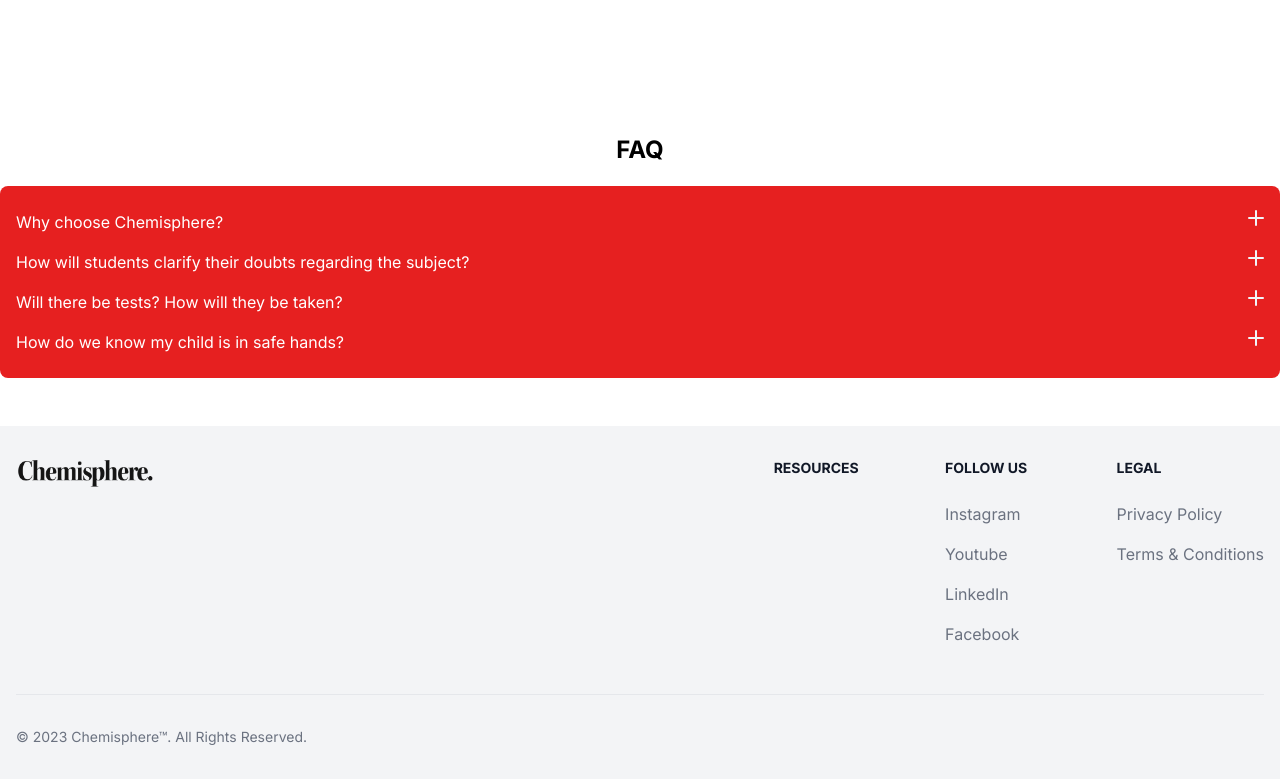
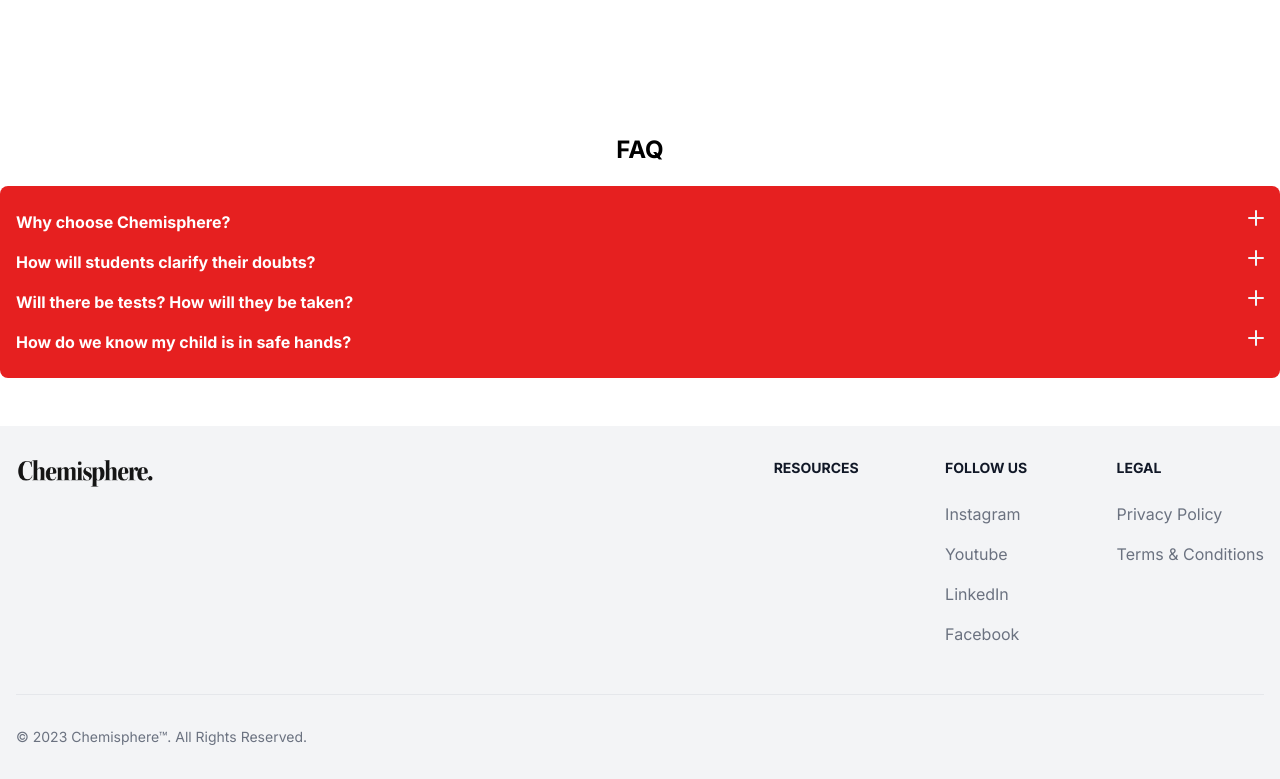
Before and after one commit to aryannpanchal/chemisphere-official-website, a Next.js app: page / in a window 1280 px wide. Shown: the part 1764-2543 px from the top of the page. Built offline with nearby package versions, Linux system fonts and the light colour scheme.

Commit message:
Update FAQ.jsx

```diff
--- a/components/FAQ.jsx
+++ b/components/FAQ.jsx
@@ -9,24 +9,24 @@ const FAQ = () => {
       </div>
       <div className="p-4 bg-chemisphere rounded-lg text-white">
         <Accordion
-          title="Why choose Chemisphere?"
+          title={<h1 className='font-bold'>Why choose Chemisphere?</h1>}
           answer="Choose Chemisphere for a captivating chemistry learning experience! Learn from professionals with a decade of mentoring success. Enjoy engaging live classes, meticulous class notes, and track progress with regular assessments and examinations. Elevate your marks and embrace the joy of learning chemistry!"
-          className='font-bold text-left' // Added text-left class
+          className='lg:text-left gap-14' // Removed font-bold from here
         />
         <Accordion
-          title="How will students clarify their doubts regarding the subject?"
+          title={<h1 className='font-bold'>How will students clarify their doubts?</h1>}
           answer="Despite the higher number of hours at other institutes, the challenge lies in providing personalized attention to each student. We are committed to ensuring that students have direct communication with the teacher for doubt clarification through platforms like Telegram and WhatsApp. This allows for a more individualized and focused learning experience."
-          className='font-bold text-left' // Added text-left class
+          className='lg:text-left' // Removed font-bold from here
         />
         <Accordion
-          title="Will there be tests? How will they be taken?"
+          title={<h1 className='font-bold'>Will there be tests? How will they be taken?</h1>}
           answer="Our coaching program leverages technology to enhance the learning experience. The Android/iOS app facilitates a convenient platform for conducting tests and enables parents to track their child's performance. This integration of technology ensures a modern and efficient learning environment. All the reports of the tests are also shared with the parent so that their performance is tracked."
-          className='font-bold text-left' // Added text-left class
+          className='lg:text-left' // Removed font-bold from here
         />
         <Accordion
-          title="How do we know my child is in safe hands?"
+          title={<h1 className='font-bold'>How do we know my child is in safe hands?</h1>}
           answer="As an IIT Madras graduate with 12 years of teaching experience in various coaching institutes across India, I bring a unique perspective to the table. Unlike some coaching institutes that prioritize completing the syllabus and little focus beyond that, my focus is on understanding individual student needs and providing quality education. My experience allows me to guide students not just through the curriculum sooner but also to help them develop a deeper understanding of the subjects."
-          className='font-bold text-left' // Added text-left class
+          className='lg:text-left' // Removed font-bold from here
         />
       </div>
     </div>
```
